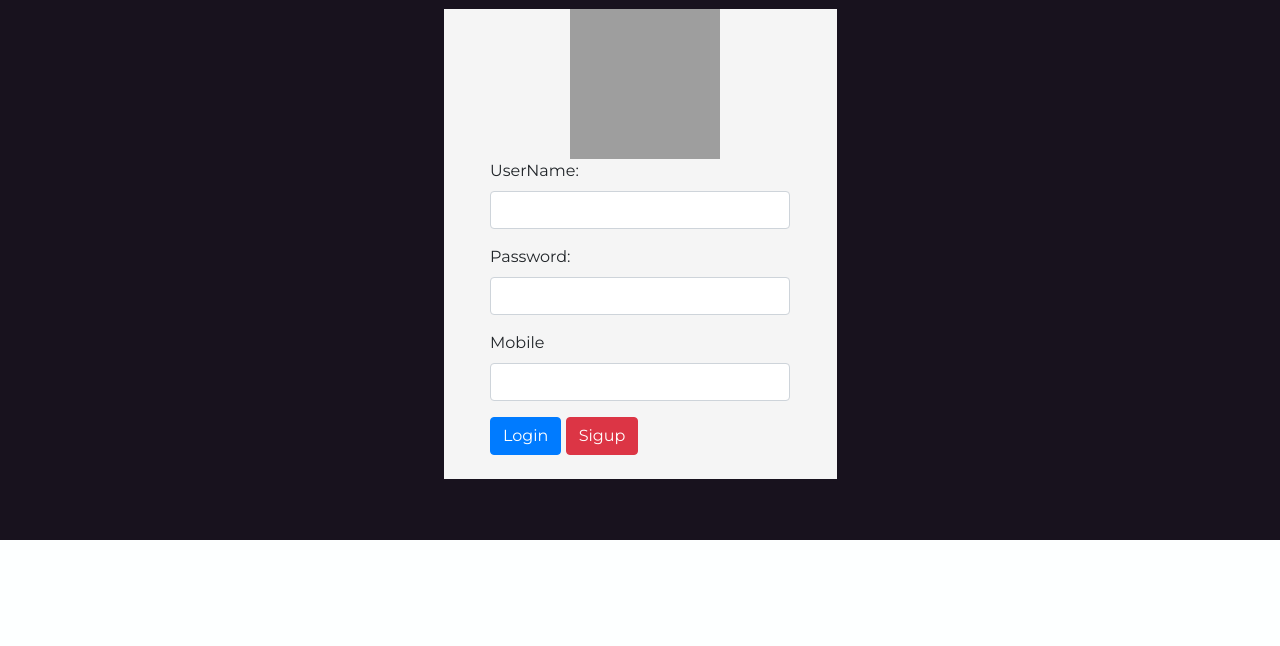
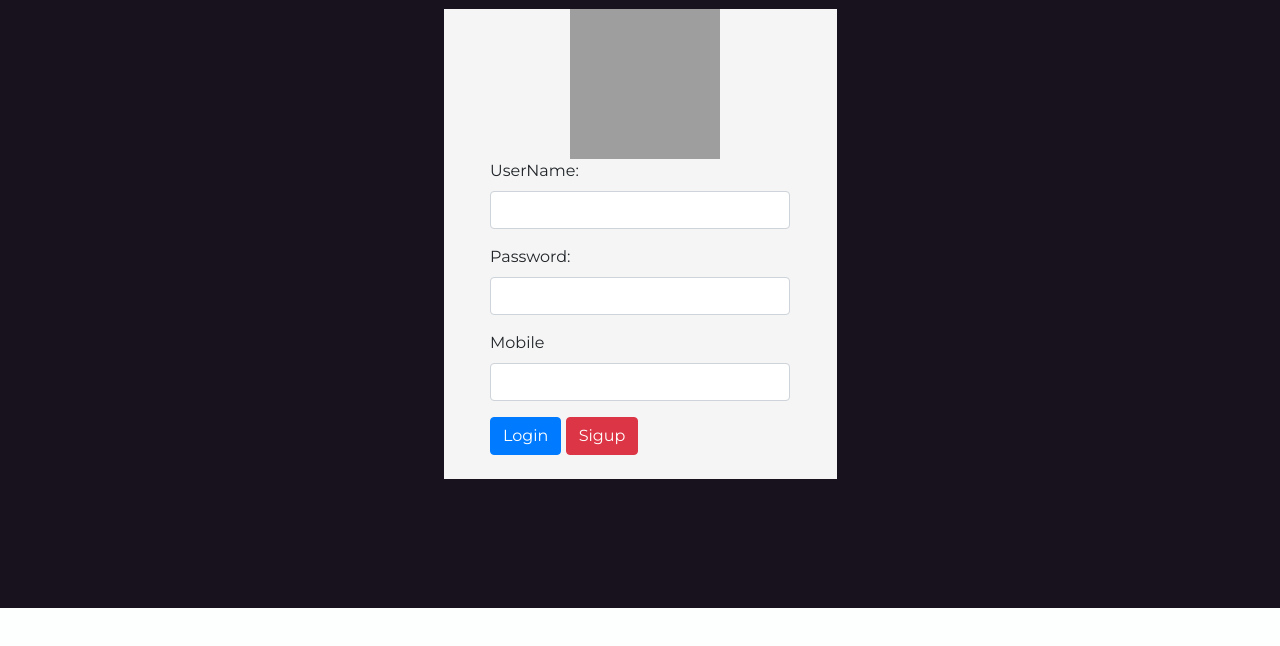
Before and after one commit to srinikandula/meanstackapp, a website: page client/index.html at #!/login in a window 1280 px wide. Shown: the part 98-744 px from the top of the page. Drawn offline with nearby package versions, Linux system fonts and the light colour scheme; some packages are replaced by stand-ins of ours; grey boxes are pictures that could not be loaded.

Commit message:
small,changes

```diff
--- a/client/views/login.html
+++ b/client/views/login.html
@@ -20,11 +20,14 @@
             height:470px;
             margin-top:15px;
         }
+        .body{
+            background-color:#18121E;height:650px;margin-top:-4px;
+        }
     </style>
 
-<div  ng-controller="myCtrl"style="background-color: #18121E;height:582px;margin-top:-4px">
-        <!-- <div> -->
-            <!-- <div> -->
+<div  ng-controller="myCtrl" class="body">
+        <div>
+            <div>
                 <div>
                     <h1>LogIn Form</h1>
                     <div class="well">
@@ -48,6 +51,6 @@
                         </form>
                     </div>
                 </div>
-            <!-- </div> -->
-        <!-- </div> -->
+            </div>
+        </div>
  </div>
```
